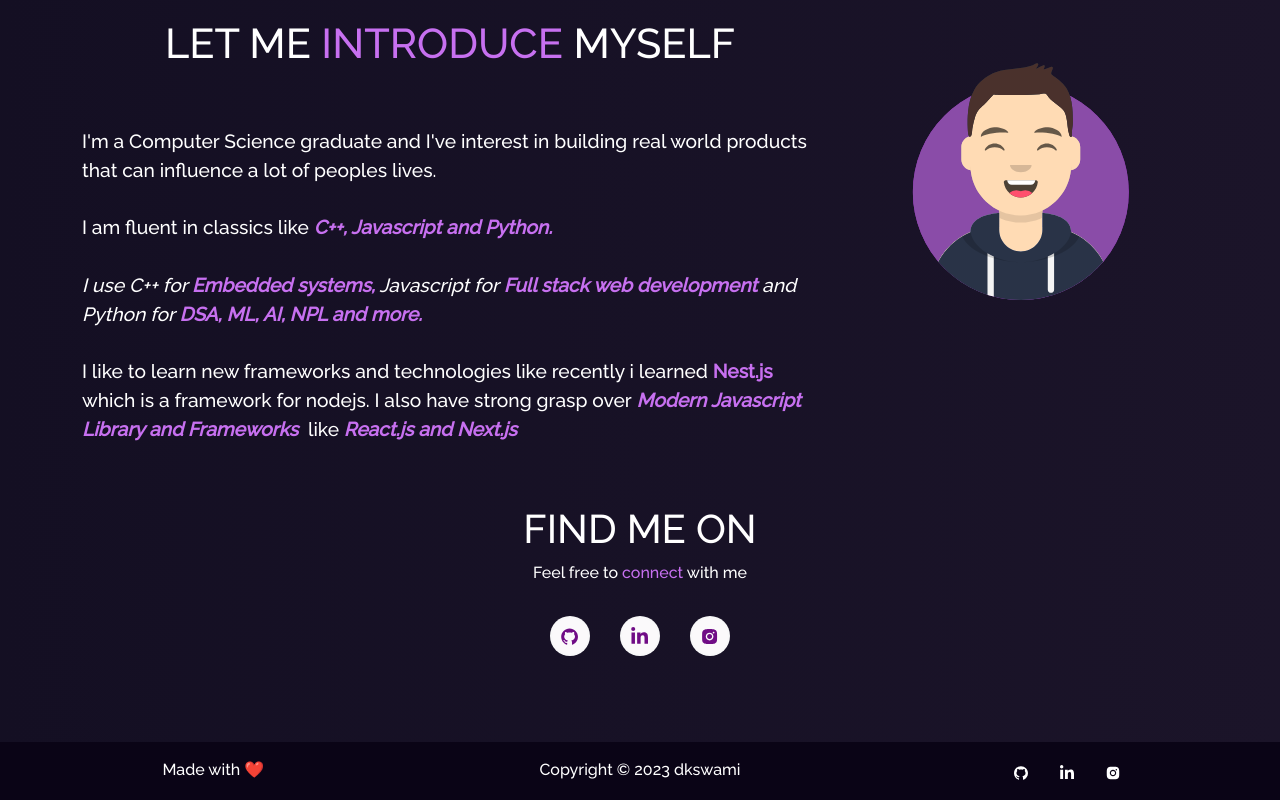
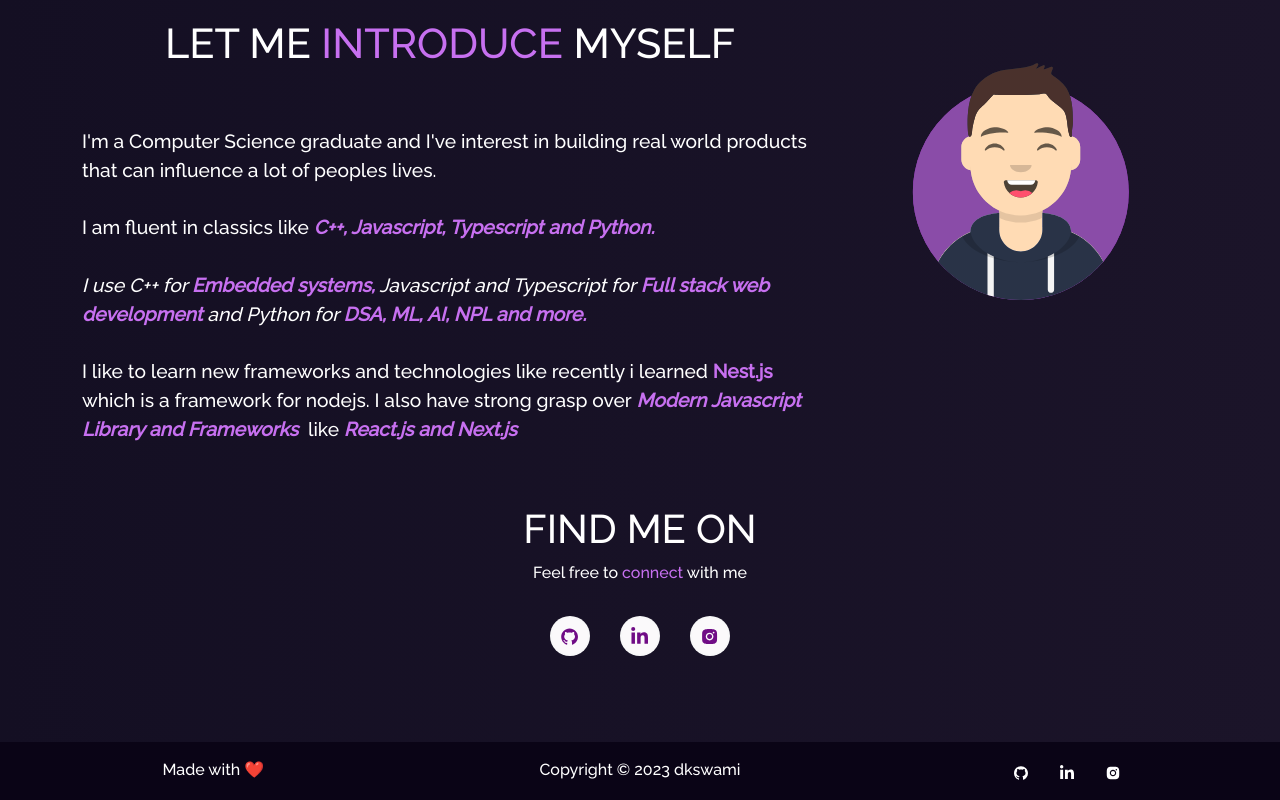
Before and after one commit to dkswami/my-new-portfolio, a React (Create React App) app: page / in a window 1280 px wide. Shown: the part 857-1657 px from the top of the page. Built offline with nearby package versions, Linux system fonts and the light colour scheme.

Commit message:
content update

```diff
--- a/src/components/About/AboutCard.js
+++ b/src/components/About/AboutCard.js
@@ -9,8 +9,8 @@
 				<blockquote className="blockquote mb-0">
 					<p style={{ textAlign: "justify" }}>
 						Hi Everyone, I am <span className="purple">Deepak kumar swami </span>
-						from <span className="purple"> Rajasthan, India.</span>
-						<br />I am working as a software developer at Jarvis Technology and Strategy Consulting located in New Delhi.
+						from <span className="purple"> Delhi, India.</span>
+						<br />I am working as a software developer at Geekster located in Gurugram.
 						<br />
 						<br />
 						I am a passionate programmer and always ready to learn new things. I love to explore new technologies and leverage them to solve real-life problems.
--- a/src/components/Home/Home2.js
+++ b/src/components/Home/Home2.js
@@ -24,12 +24,12 @@
 							<br />
 							<br />I am fluent in classics like
 							<i>
-								<b className="purple"> C++, Javascript and Python. </b>
+								<b className="purple"> C++, Javascript, Typescript and Python. </b>
 							</i>
 							<br />
 							<br />
 							<i>
-								I use C++ for <b className="purple">Embedded systems,</b> Javascript for
+								I use C++ for <b className="purple">Embedded systems,</b> Javascript and Typescript for
 								<b className="purple"> Full stack web development </b>
 								and Python for <b className="purple">DSA, ML, AI, NPL and more. </b>
 							</i>
```
